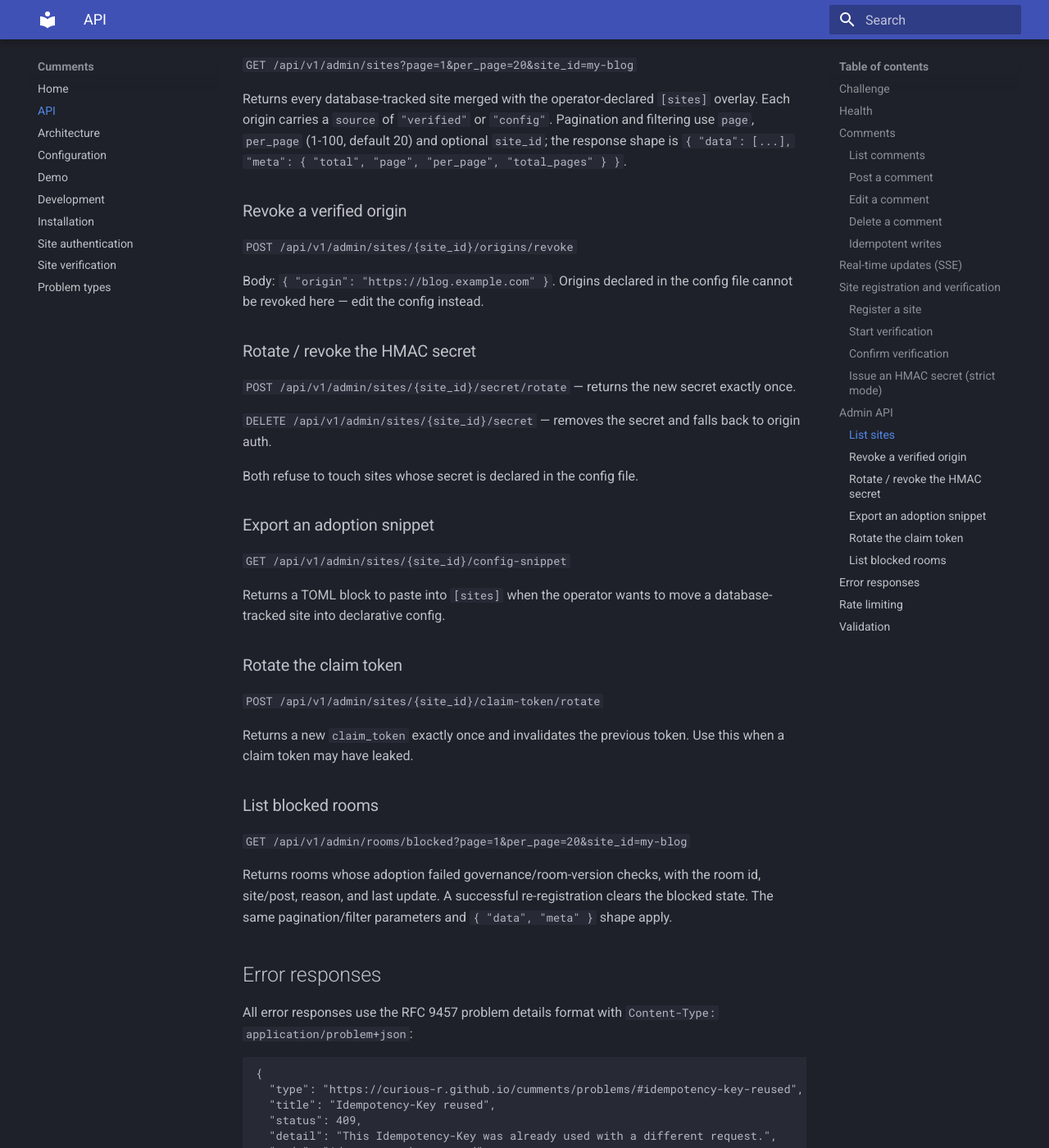
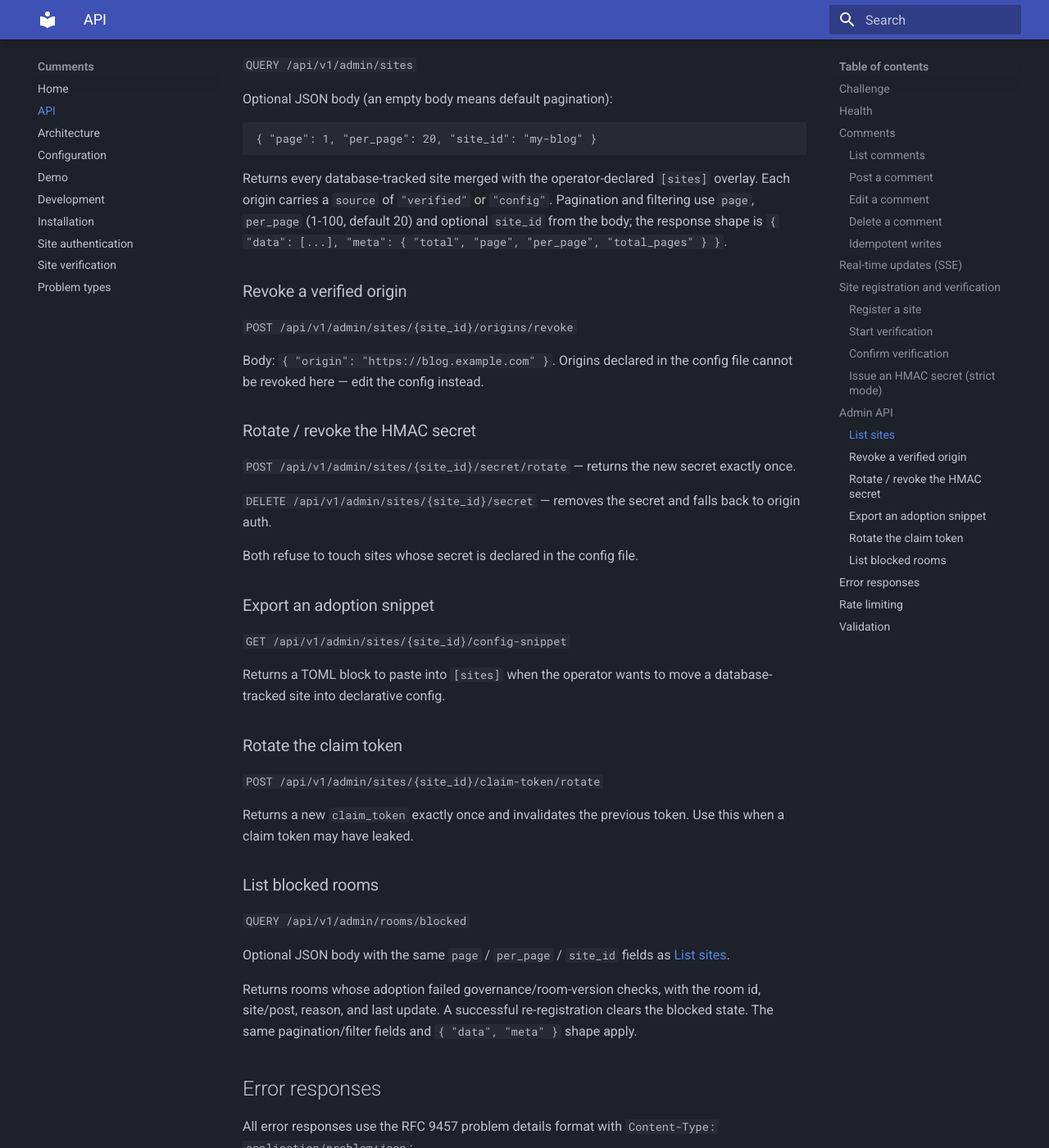
Before and after one commit to Curious-r/cumments, an MkDocs documentation site: the page built from docs/api.md, in a window 1280 px wide and 1400 px high, scrolled down 6513 px. Shown: the whole window at 82% size. Built offline with MkDocs 1.6.1 and Material for MkDocs 9.7.7, drawn with Linux system fonts in a browser that asks for light colours.

Commit message:
feat(api): migrate admin list endpoints to QUERY method

````diff
--- a/docs/api.md
+++ b/docs/api.md
@@ -315,12 +315,18 @@ Admin routes are rate limited (60 requests/minute per client key).
 
 ### List sites
 
-`GET /api/v1/admin/sites?page=1&per_page=20&site_id=my-blog`
+`QUERY /api/v1/admin/sites`
+
+Optional JSON body (an empty body means default pagination):
+
+```json
+{ "page": 1, "per_page": 20, "site_id": "my-blog" }
+```
 
 Returns every database-tracked site merged with the operator-declared
 `[sites]` overlay. Each origin carries a `source` of `"verified"` or
 `"config"`. Pagination and filtering use `page`, `per_page` (1-100, default
-20) and optional `site_id`; the response shape is
+20) and optional `site_id` from the body; the response shape is
 `{ "data": [...], "meta": { "total", "page", "per_page", "total_pages" } }`.
 
 ### Revoke a verified origin
@@ -356,11 +362,14 @@ Use this when a claim token may have leaked.
 
 ### List blocked rooms
 
-`GET /api/v1/admin/rooms/blocked?page=1&per_page=20&site_id=my-blog`
+`QUERY /api/v1/admin/rooms/blocked`
+
+Optional JSON body with the same `page` / `per_page` / `site_id` fields as
+[List sites](#list-sites).
 
 Returns rooms whose adoption failed governance/room-version checks, with the
 room id, site/post, reason, and last update. A successful re-registration
-clears the blocked state. The same pagination/filter parameters and
+clears the blocked state. The same pagination/filter fields and
 `{ "data", "meta" }` shape apply.
 
 ## Error responses
````
Also changed, not shown: docs/openapi.yaml (+40 -32 lines), 4 other files.
